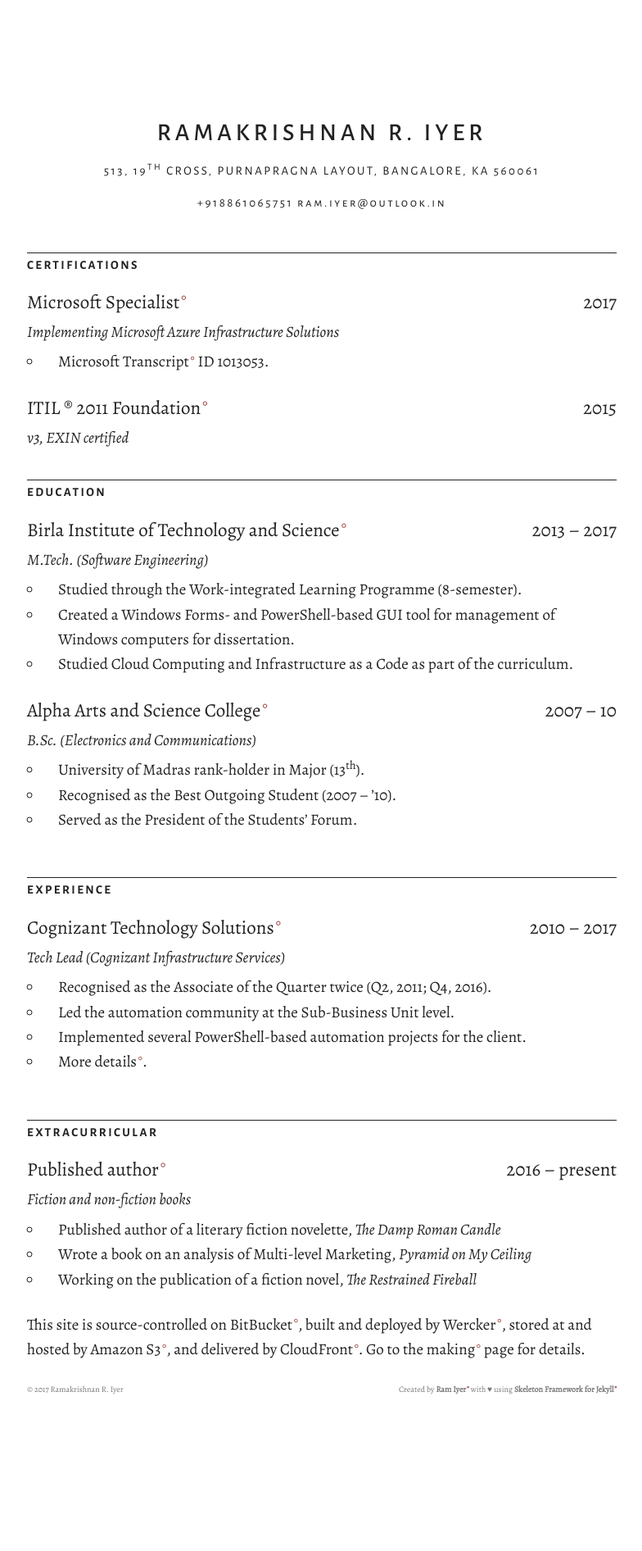
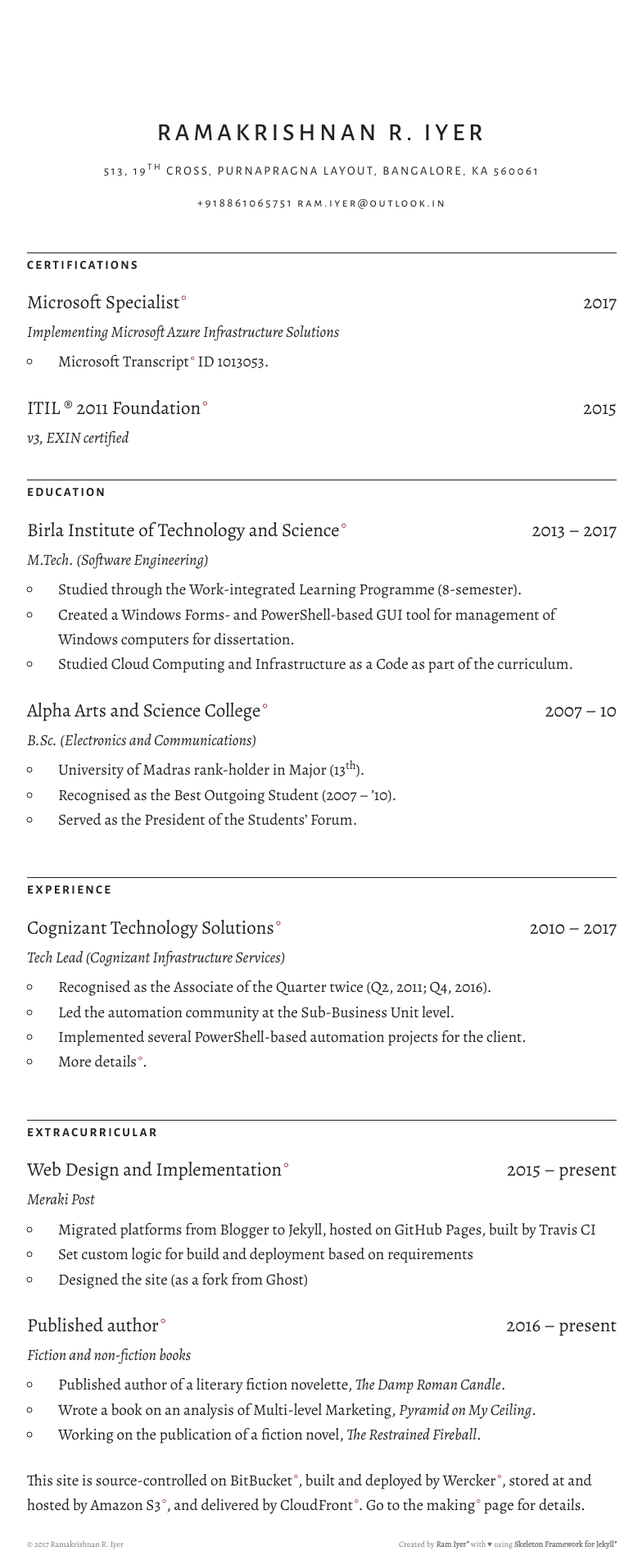
Before and after one commit to theramiyer/resume, a Jekyll site: the page built from index.html, in a window 1280 px wide. Shown: the whole page at 82% size, without its empty margins (247-1031 px from the left). Built offline with Jekyll 4.4.1, drawn with Linux system fonts in a browser that asks for light colours; nearby versions of some CDN libraries; before the commit the page ends 1703 px from its top, so only the background shows below that.

Commit message:
Meraki Post post, removed font change for blockquote

```diff
--- /dev/null
+++ b/_posts/2017-07-29-web-design-and-implementation.md
@@ -0,0 +1,14 @@
+---
+layout: "post"
+title: "Web Design and Implementation"
+date: "2017-07-29 13:45"
+tenure: "2015 – present"
+category: "extracurricular"
+subtitle: "Meraki Post"
+---
+
+- Migrated platforms from Blogger to Jekyll, hosted on GitHub Pages, built by Travis&nbsp;CI
+- Set custom logic for build and deployment based on requirements
+- Designed the site (as a fork from Ghost)
+
+> Cognizant's Code of Business Ethics allows for such work as long as the annual income from the same is under $250, and such work is carried out outside of work hours. Anything falling outside of those conditions has to be reported to the Human Resources. Meraki&nbsp;Post is a site created and maintained by us, a group of friends with a shared interest in reading.
--- a/css/skeleton.css
+++ b/css/skeleton.css
@@ -99,7 +99,6 @@
 }
 blockquote {
   font-size: 1.8rem;
-  font-family: 'Alegreya Sans', sans-serif;
   margin-top: 1rem;
   margin-bottom: 1rem;
   padding-left: 1.5rem;
```
Also changed, not shown: _posts/2017-07-23-published-author.md (+3 -3 lines).
